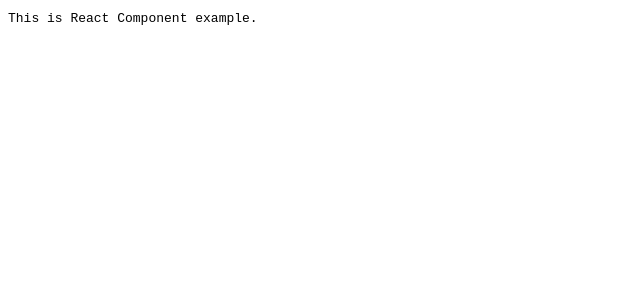
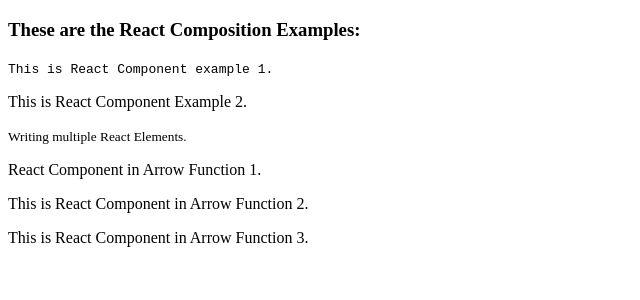
Before and after one commit to sarveshdevrukhkar/Namaste-React-by-Akshay-Saini, a JavaScript app: page / in a window 1280 px wide. Shown: the top 300 px of the page, without its empty margins (0-640 px from the left). Built offline with nearby package versions, Linux system fonts and the light colour scheme.

Commit message:
React Composition example.

```diff
--- a/App.js
+++ b/App.js
@@ -5,23 +5,43 @@ const button = <button>This is React Element</button>;
 
 // * React Component Example.
 function ReactComponent1() {
-	return <kbd>This is React Component example.</kbd>;
+	return <kbd>This is React Component example 1.</kbd>;
 }
 
 function ReactComponent2() {
 	return (
 		<div>
-			<p>This is React Component.</p>
+			<p>This is React Component Example 2.</p>
 			<small>Writing multiple React Elements.</small>
 		</div>
 	);
 }
 
 // Components with Arrow Function.
-const ReactComponentArrow1 = () => <p>This is React Component.</p>;
+const ReactComponentArrow1 = () => <p>React Component in Arrow Function 1.</p>;
 
-const ReactComponentArrow2 = () => {
-	return <p>This is React Component.</p>;
+const ReactComponentArrow2 = () => (
+	<p>This is React Component in Arrow Function 2.</p>
+);
+
+const ReactComponentArrow3 = () => {
+	return <p>This is React Component in Arrow Function 3.</p>;
 };
 
-ReactDOM.createRoot(document.getElementById("root")).render(<ReactComponent1 />);
+// * React Composition Example.
+function ReactComposition() {
+	return (
+		<div>
+			<h3>These are the React Composition Examples:</h3>
+			<ReactComponent1 />
+			<ReactComponent2 />
+			<ReactComponentArrow1 />
+			<ReactComponentArrow2 />
+			<ReactComponentArrow3 />
+		</div>
+	);
+}
+
+ReactDOM.createRoot(document.getElementById("root")).render(
+	<ReactComposition />,
+);
```
